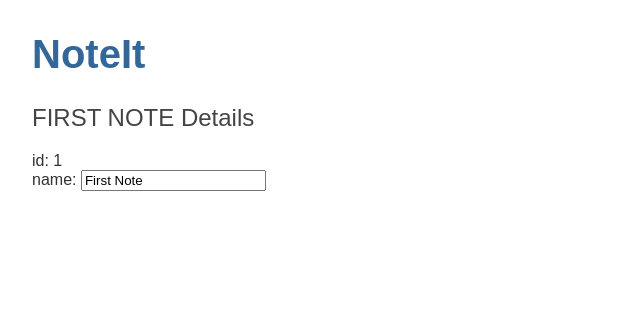
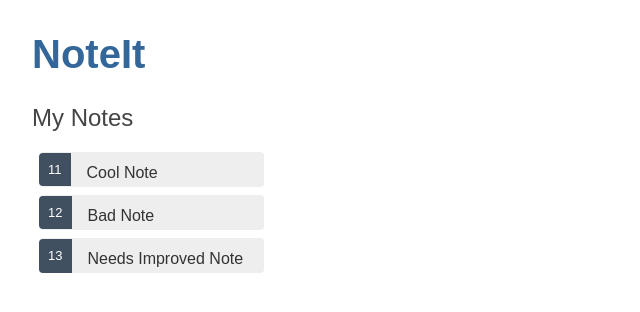
Before and after one commit to gohammdata/NoteIt, an Angular app: page / in a window 1280 px wide. Shown: the top 312 px of the page, without its empty margins (0-640 px from the left). Built offline with nearby package versions, Linux system fonts and the light colour scheme.

Commit message:
List selctor and style update to app

```diff
--- a/src/app/main/main.component.css
+++ b/src/app/main/main.component.css
@@ -0,0 +1,49 @@
+/*MainComponent CSS private*/
+.notes {
+  margin: 0 0 2em 0;
+  list-style-type: none;
+  padding: 0;
+  width: 15em;
+}
+
+.notes li {
+  cursor: pointer;
+  position: relative;
+  left: 0;
+  background-color: #EEE;
+  margin: .5em;
+  padding: .3em 0;
+  height: 1.6em;
+  border-radius: 4px;
+}
+
+.notes li:hover {
+  color: #607D8B;
+  background-color: #DDD;
+  left: .1em;
+}
+
+.notes li.selected {
+  background-color: #BBD8DC;
+  color: white;
+}
+
+.notes li.selected:hover {
+  background-color: #BBD8DC;
+  color: white;
+}
+
+.notes .badge {
+  display: inline-block;
+  font-size: small;
+  color: white;
+  padding: 0.8em 0.7em 0 0.7em;
+  background-color: #405061;
+  line-height: 1em;
+  position: relative;
+  left: -1px;
+  top: -4px;
+  height: 1.8em;
+  margin-right: .8em;
+  border-radius: 4px 0 0 4px;
+}
--- a/src/app/main/main.component.html
+++ b/src/app/main/main.component.html
@@ -1,7 +1,19 @@
-<h2>{{note.name | uppercase}} Details</h2>
-<div><span>id: </span>{{note.id}}</div>
-<div>
-  <label>name:
-    <input [(ngModel)] = "note.name" placeholder="name"/>
-  </label>
-</div>
+<h2>My Notes</h2>
+<ul class = "notes">
+  <li *ngFor = "let note of notes"
+    [class.selected]="note === selectedNote"
+    (click)="onSelect(note)">
+    <span class="badge">{{note.id}}</span> {{note.name}}
+    </li>
+    </ul>
+
+    <div *ngIf = "selectedNote">
+
+      <h2>{{selectedNote.name | uppercase }} Details </h2>
+      <div><span>id: </span>{{selectedNote.id}}</div>
+      <div>
+        <label>name:
+          <input [(ngModel)]="selectedNote.name" placeholder="name"/>
+        </label>
+        </div>
+        </div>
--- a/src/app/main/main.component.ts
+++ b/src/app/main/main.component.ts
@@ -1,5 +1,6 @@
 import { Component, OnInit } from '@angular/core';
 import { Note } from '../note';
+import { NOTES } from '../mock-notes';
 
 @Component({
   selector: 'app-main',
@@ -7,13 +8,16 @@ import { Note } from '../note';
   styleUrls: ['./main.component.css']
 })
 export class MainComponent implements OnInit {
-  note: Note = {
-    id: 1,
-    name: 'First Note'
-  };
+
+  notes = NOTES;
+  selectedNote: Note;
+
   constructor() { }
 
-  ngOnInit(): void {
+  ngOnInit() {
+  }
+  onSelect(note: Note): void{
+    this.selectedNote = note;
   }
 
 }
--- /dev/null
+++ b/src/app/mock-notes.ts
@@ -0,0 +1,7 @@
+import { Note } from './note';
+
+export const NOTES: Note[] = [
+  { id: 11, name: 'Cool Note'},
+  { id: 12, name: 'Bad Note'},
+  { id: 13, name: 'Needs Improved Note'}
+];
```
